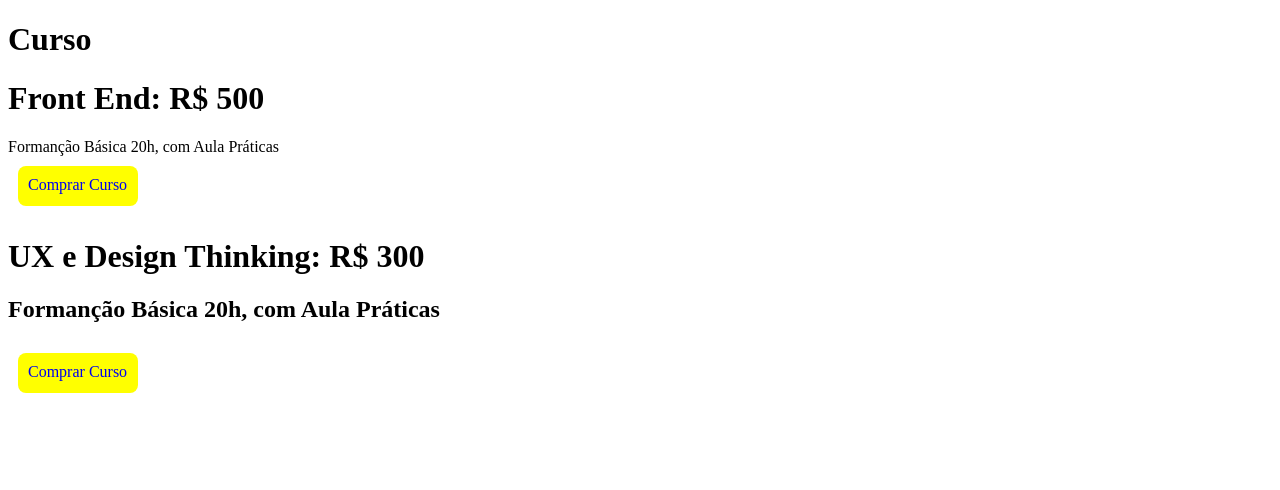
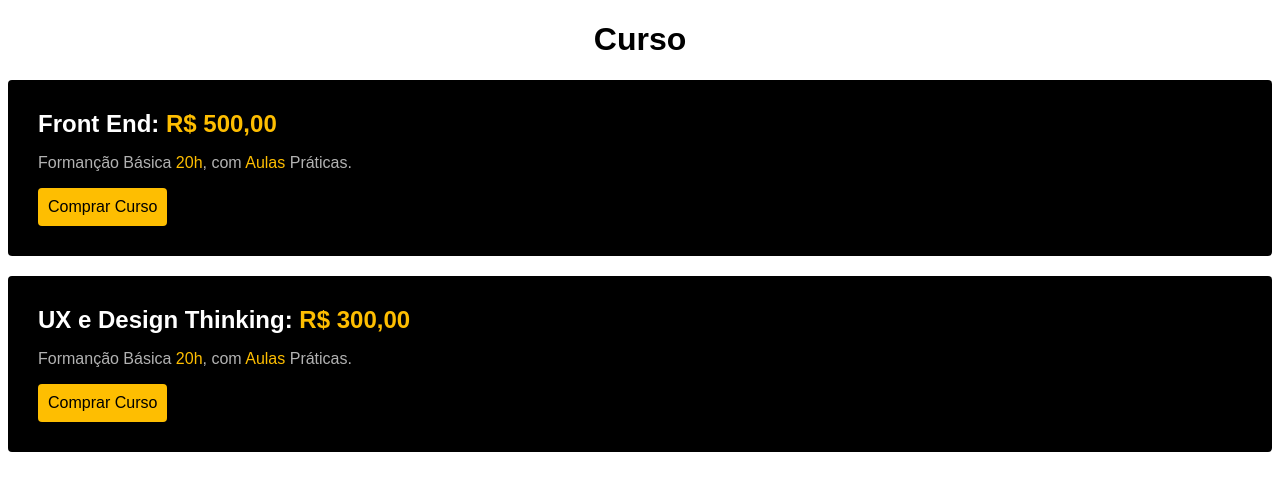
Before and after one commit to Dalila-Queiroz/programacao_frontend_prof_rodrigo, a plain HTML site: page aula3/exercicio_curso.html in a window 1280 px wide. Drawn offline with Linux system fonts and the light colour scheme.

Commit message:
Ref. Atual 9

```diff
--- a/aula3/exercicio_curso.css
+++ b/aula3/exercicio_curso.css
@@ -1,14 +1,45 @@
+
+* {
+    font-family: Arial;
+}
 
 a {
     background: yellow;
     padding: 10px;
-    text-decoration: none ;
+    text-decoration: none;
     width: 100px;
     height: 20px;
     margin: 10px;
     border-radius: 8px;
 }
+h1 {
+    text-align: center;
+}
 
-.inlineblock {
+div {
+    background: black;
+    border-radius: 4px;
+    padding: 30px;
+    margin-bottom: 20px;
+}
+
+h2 {
+    color: #fff;
+    margin: 0;
+}
+
+p {
+    color: #b2b2b2;
+
+}
+.boxen {
     display: inline-block;
+    background: #febe01;
+    padding: 10px;
+    margin: 0px;
+
 }
+span {
+    color: #febe01;
+
+}
--- a/aula3/exercicio_curso.html
+++ b/aula3/exercicio_curso.html
@@ -8,15 +8,16 @@
 </head>
 <body>
     <h1>Curso</h1>
+    <div>
+        <h2>Front End: <span>R$ 500,00</span></h2>
+        <p>Formanção Básica <span>20h</span>, com <span>Aulas</span> Práticas.</p>
+        <div class="boxen">Comprar Curso</div>
+    </div>
 
-    <h1>Front   End: R$ 500</h1>
-    <div>Formanção Básica 20h, com Aula Práticas</div>
-    <div> <a href="/" class="inlineblock">Comprar Curso</a></div>
-
-
-    <h1>UX e Design Thinking: R$ 300</h1>
-    <h2>Formanção Básica 20h, com Aula Práticas </h2>
-    <div> <a href="/" class="inlineblock">Comprar Curso</a></div>
-
+    <div>
+        <h2>UX e Design Thinking: <span>R$ 300,00</span></h2>
+        <p>Formanção Básica <span>20h</span>, com <span>Aulas</span> Práticas.</p>
+        <div class="boxen">Comprar Curso</div>
+    </div>
 </body>
 </html>
```
